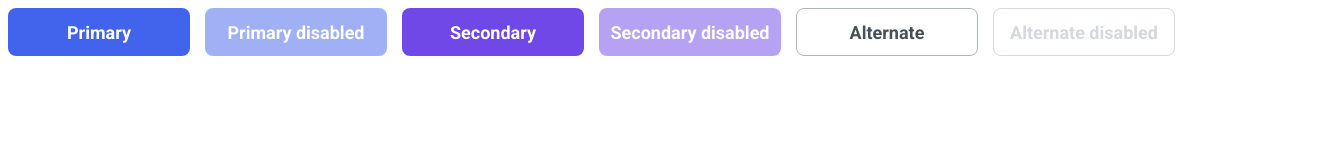
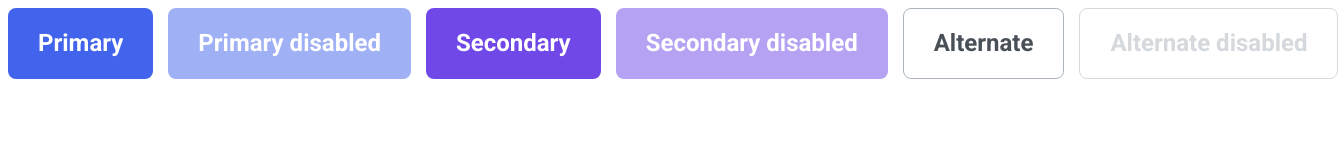
Before and after one commit to js-tasks-ru/htmlcss-20220616_dvr74, a website: page 03-lection1/01-button/index.html in a window 1280 px wide. Shown: the whole page, 1338 px wide, since content can reach past the window. Drawn offline with Linux system fonts and the light colour scheme.

Commit message:
add changes to button solution

```diff
--- a/03-lection1/01-button/button.css
+++ b/03-lection1/01-button/button.css
@@ -1,52 +1,52 @@
-body{
-  display: flex;
-  gap: 15px;
-}
+
 
 .button
 {
-width: 182px;
-height: 48px;
-border: 0px;
+
 font-family: 'Roboto', sans-serif;
-font-weight: 50;
-font-size: 12px;
+font-weight: 500;
+font-size: 16px;
 line-height: 19px;
 text-align: center;
 color: var(--white);
 border-radius: 8px;
-display: flex;
+display: inline-flex;
 justify-content: center;
 align-items: center;
+padding: 5px 30px 5px 30px;
+white-space: nowrap;
+border: none;
+text-decoration: none;
+transition: 1s;
 }
 
-.button_primary {
+.button_primary
+{
     background-color:var(--blue1);
-    border: none;
+
     color: var(--white);
-    text-decoration: none;
-    transition: 1s;
+
   }
 
   .button_primary:hover,
   .button_primary:active
   {
-    background-color :var(--blue2);
+    background-color:var(--blue2);
   }
 
-.button_primary-disabled:disabled
+.button_primary-disabled
 {
   background-color: var(--blue1);
-  border: none;
+
   color: var(--white);
-  text-decoration: none;
+
 }
 
   .button_secondary {
     background-color: var(--secondary);
-    border: none;
+
     color: var(--white);
-    text-decoration: none;
+
   }
 
   .button_secondary:hover
@@ -54,20 +54,19 @@ align-items: center;
     background-color : var(--purple1);
   }
 
-  .button_secondary-disabled:disabled
+  .button_secondary-disabled
   {
     background-color:var(--secondary);
-    border: none;
+
     color: var(--white);
-    text-decoration: none;
+
   }
 
   .button_alternate {
     background-color: var(--white);
     color: var(--grey-4);
-    transition: 1s;
     border: 1px solid var(--grey-3);
-    border-style: solid;
+
   }
 
   .button_alternate:hover,
@@ -77,15 +76,16 @@ align-items: center;
     color :var(--grey-4);
   }
 
-  .button_alternate-disabled:disabled {
+  .button_alternate-disabled
+   {
     background-color: var(--white);
     color: var(--grey-3);
-    transition: 1s;
     border: 1px solid var(--grey-3);
-    border-style: solid;
+
   }
 
   .button:disabled
   {
  opacity: 0.5;
+ pointer-events: none;
   }
--- a/03-lection1/01-button/index.html
+++ b/03-lection1/01-button/index.html
@@ -5,6 +5,13 @@
         <link rel="stylesheet" href="../../assets/css/main.css">
         <link rel="stylesheet" href="./button.css">
         <link rel="stylesheet" href="../../assets/fonts/fonts.css">
+       <style>
+         body
+       {
+        display: flex;
+        gap: 15px;
+      }
+       </style>
 
     </head>
     <body>
```
Also changed, not shown: 1 other file.
